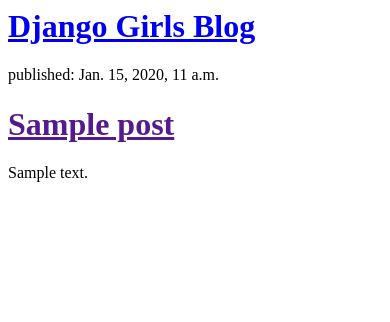
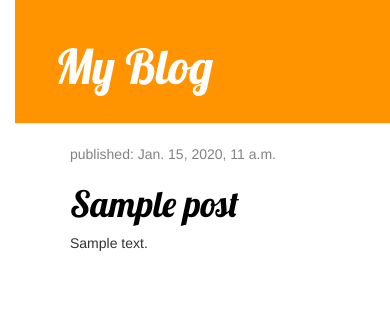
Before and after one commit to jek10/my-first-blog, a Django app: template blog/templates/blog/post_list.html in a window 390 px wide. Shown: the top 322 px of the page. Run offline with Django 3.2, Linux system fonts and the light colour scheme; the template is opened without the code that fills it: values that come from a table or form of the project are taken from there, others are empty; tables that the repository leaves empty hold one stand-in row (values such as "Sample post"); some libraries are stand-ins or nearby versions.

Commit message:
Modified, CSS added.

```diff
--- a/blog/templates/blog/post_list.html
+++ b/blog/templates/blog/post_list.html
@@ -1,18 +1,81 @@
 <html>
     <head>
-        <title>Django Girls blog</title>
+        <title>My blog</title>
+        <link rel="stylesheet" href="//maxcdn.bootstrapcdn.com/bootstrap/3.2.0/css/bootstrap.min.css">
+        <link rel="stylesheet" href="//maxcdn.bootstrapcdn.com/bootstrap/3.2.0/css/bootstrap-theme.min.css">
+        <link href="http://fonts.googleapis.com/css?family=Lobster&subset=latin,latin-ext" rel="stylesheet" type="text/css">
+        <link rel="stylesheet" href="static/css/blog.css">
+		<style type="text/css">
+        h1 a {
+    		color: #FCA205;
+    		font-family: 'Lobster';
+			  }
+			.page-header {
+    background-color: #ff9400;
+    margin-top: 0;
+    padding: 20px 20px 20px 40px;
+}
+
+.page-header h1, .page-header h1 a, .page-header h1 a:visited, .page-header h1 a:active {
+    color: #ffffff;
+    font-size: 36pt;
+    text-decoration: none;
+}
+
+.content {
+    margin-left: 40px;
+}
+
+h1, h2, h3, h4 {
+    font-family: 'Lobster', cursive;
+}
+
+.date {
+    color: #828282;
+}
+
+.save {
+    float: right;
+}
+
+.post-form textarea, .post-form input {
+    width: 100%;
+}
+
+.top-menu, .top-menu:hover, .top-menu:visited {
+    color: #ffffff;
+    float: right;
+    font-size: 26pt;
+    margin-right: 20px;
+}
+
+.post {
+    margin-bottom: 70px;
+}
+
+.post h1 a, .post h1 a:visited {
+    color: #000000;
+}
+        </style>
     </head>
     <body>
-        <div>
-    <h1><a href="/">Django Girls Blog</a></h1>
+<div class="page-header">
+    <h1><a href="/">My Blog</a></h1>
 </div>
-
-{% for post in posts %}
-    <div>
-        <p>published: {{ post.published_date }}</p>
-        <h1><a href="">{{ post.title }}</a></h1>
-        <p>{{ post.text|linebreaks }}</p>
+        <div class="content container">
+    <div class="row">
+        <div class="col-md-8">
+            {% for post in posts %}
+                <div class="post">
+                    <div class="date">
+                        <p>published: {{ post.published_date }}</p>
+                    </div>
+                    <h1><a href="">{{ post.title }}</a></h1>
+                    <p>{{ post.text|linebreaks }}</p>
+                </div>
+            {% endfor %}
+        </div>
     </div>
-{% endfor %}
+</div>
     </body>
 </html>
--- /dev/null
+++ b/blog/templates/blog/static/css/blog.css
@@ -0,0 +1,53 @@
+h1 a {
+    		color: #FCA205;
+    		font-family: 'Lobster';
+			  }
+			  body {
+    		padding-left: 15px;
+			}
+			.page-header {
+    background-color: #ff9400;
+    margin-top: 0;
+    padding: 20px 20px 20px 40px;
+}
+
+.page-header h1, .page-header h1 a, .page-header h1 a:visited, .page-header h1 a:active {
+    color: #ffffff;
+    font-size: 36pt;
+    text-decoration: none;
+}
+
+.content {
+    margin-left: 40px;
+}
+
+h1, h2, h3, h4 {
+    font-family: 'Lobster', cursive;
+}
+
+.date {
+    color: #828282;
+}
+
+.save {
+    float: right;
+}
+
+.post-form textarea, .post-form input {
+    width: 100%;
+}
+
+.top-menu, .top-menu:hover, .top-menu:visited {
+    color: #ffffff;
+    float: right;
+    font-size: 26pt;
+    margin-right: 20px;
+}
+
+.post {
+    margin-bottom: 70px;
+}
+
+.post h1 a, .post h1 a:visited {
+    color: #000000;
+}
```
